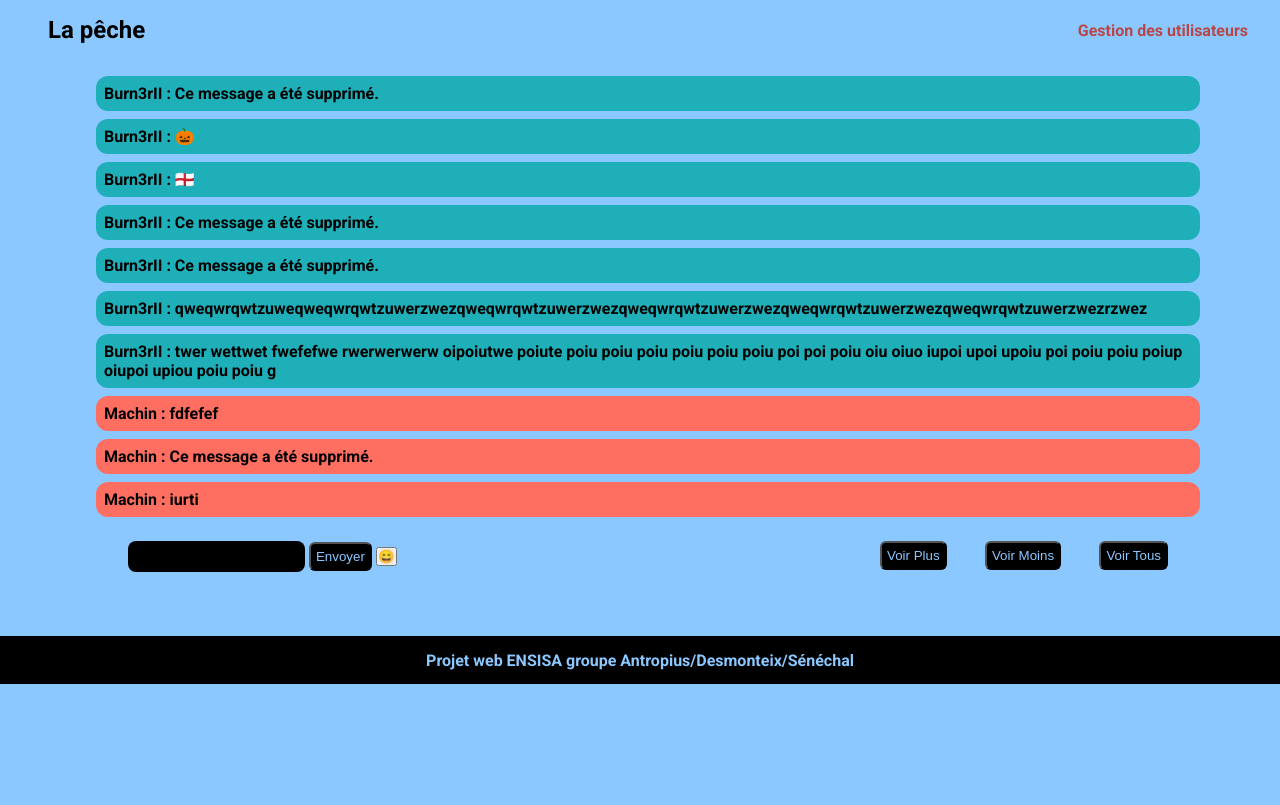
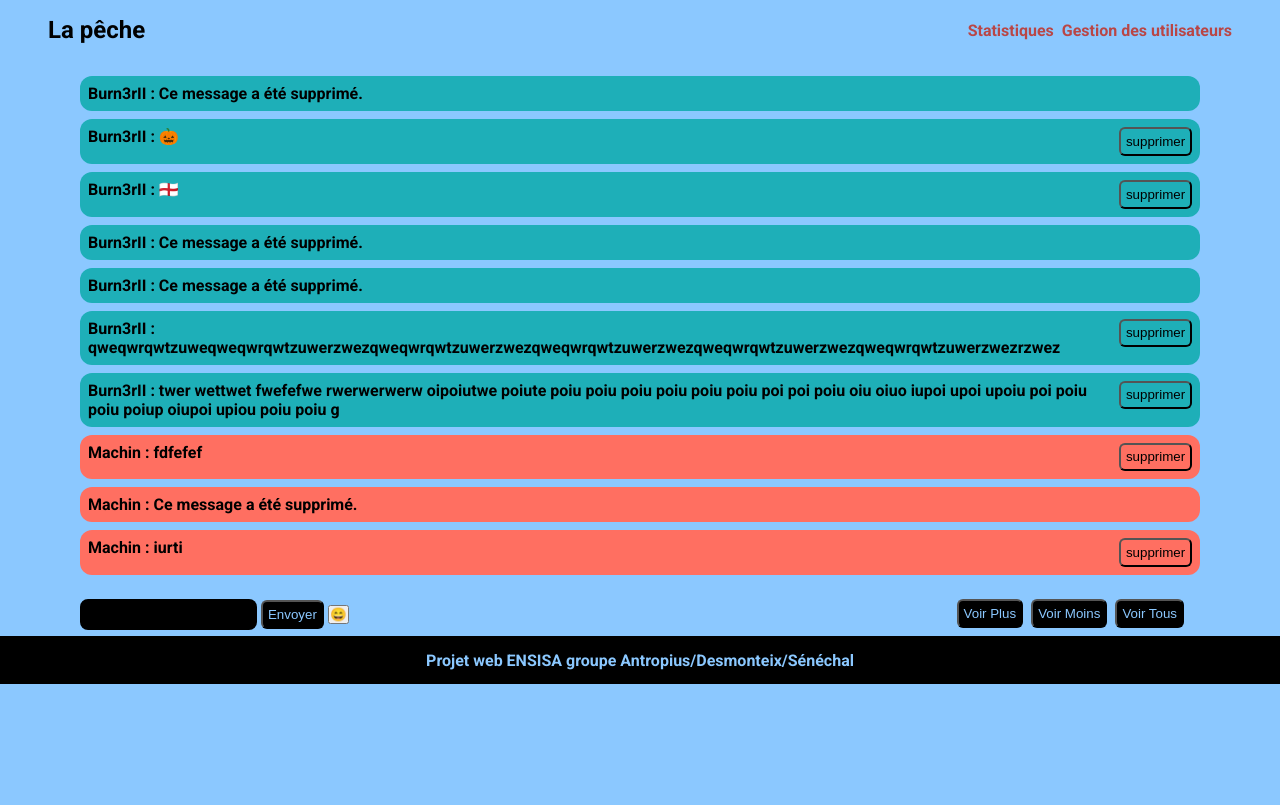
Before and after one commit to Burn3rII/ENSISAGERIE, a Django app: page /rooms/detail/3/ in a window 1280 px wide. Shown: the part 116-921 px from the top of the page. Before the commit the page ends 800 px from the top, so only its background shows below. Run offline with Django 5.2, Linux system fonts and the light colour scheme; a user stored in the database is signed in; data comes from the database, SQL or seed files in the repository; both versions use the stored data as it was after the commit.

Commit message:
Ajout possibilité de suppression de messages + correction CSS quand page trop petite

```diff
--- a/TODO.txt
+++ b/TODO.txt
@@ -5,8 +5,9 @@ Mettre un bouton dark mode correct
 Salon (page principale):
 Réduire le nb de messages visibles (mettre un scroll)
 Meilleure gestion des émojis
-Pouvoir supprimer son propre message et n'importe quel message si owner
 
 Nouvelles pages:
 Page de statistiques (nb de messages envoyés, nb d'utilisateurs actifs ou non
 etc...)
+
+Faire un carrousel de photos
--- a/messagingsite/rooms/models.py
+++ b/messagingsite/rooms/models.py
@@ -20,6 +20,7 @@ class Message(models.Model):
     room = models.ForeignKey(Room, on_delete=models.CASCADE,)
     publication_date = models.DateTimeField(auto_now_add=True)
     text = models.CharField(max_length=1000)
+    is_deleted = models.BooleanField(default=False)
 
     def __str__(self):
         return self.text
--- a/messagingsite/rooms/static/rooms/css/style.css
+++ b/messagingsite/rooms/static/rooms/css/style.css
@@ -11,7 +11,15 @@
 #nav-right {
     display: flex;
     align-items: center;
-    padding-right: 1rem;
+    padding-right: 2rem;
+}
+
+#nav-right > * {
+    margin-right: 0.5rem;
+}
+
+#nav-right > :last-child {
+    margin-right: 0rem;
 }
 
 @media screen and (max-width:1000px) {
@@ -22,6 +30,32 @@
     #nav-right {
         margin-top: 0.5rem;
         padding-left: 2rem;
+    }
+
+    #messageForm {
+        margin-left: 2rem;
+    }
+
+    #nav-seemore {
+        margin-right: 2rem;
+    }
+
+    #messages {
+        margin: 2rem 1rem 0 1rem;
+    }
+}
+
+@media screen and (min-width:1000px) {
+    #messageForm {
+        margin-left: 4rem;
+    }
+
+    #nav-seemore {
+        margin-right: 5rem;
+    }
+
+    #messages {
+        margin: 2rem 3rem 0 3rem;
     }
 }
 
@@ -38,12 +72,45 @@
 }
 
 #messages {
-    padding: 0 2rem;
+    padding: 0 1rem;
     height: 100%;
-    margin: 2rem 3rem 0 3rem;
     flex-grow: 1;
     overflow-y: scroll;
     width: auto;
+}
+
+.my-message {
+    padding: 0.5rem;
+    margin-bottom: 0.5rem;
+    border-radius: 0.75rem;
+    background-color: var(--chat-color2);
+    display: flex;
+}
+
+.others-message {
+    padding: 0.5rem;
+    margin-bottom: 0.5rem;
+    border-radius: 0.75rem;
+    background-color: var(--chat-color1);
+    display: flex;
+}
+
+.others-message p {
+    flex-grow: 1;
+    color: #000000;
+    flex-shrink: 1; /* Permet au paragraphe de réduire sa taille */
+    overflow: hidden; /* Cache le contenu dépassant la div */
+    margin: 0;
+    overflow-wrap: break-word;
+}
+
+.my-message p {
+    flex-grow: 1;
+    color: #000000;
+    flex-shrink: 1; /* Permet au paragraphe de réduire sa taille */
+    overflow: hidden; /* Cache le contenu dépassant la div */
+    margin: 0;
+    overflow-wrap: break-word;
 }
 
 #messages p {
@@ -55,44 +122,33 @@
     display: flex;
     align-items: flex-start;
     justify-content: space-between;
-    padding: 0 2rem;
+
 }
 
 #messageForm {
-    padding: 0 2rem;
     position: sticky;
     bottom: 0;
-    margin: 1rem 0 0 3rem;
+    margin-top: 1rem;
     width: 50%;
 }
 
 #nav-seemore {
     vertical-align: top;
-    width: 18rem;
-    margin: 1rem 0 0 3rem;
-    padding: 0 4rem;
+    margin-top: 1rem;
     display: flex;
     justify-content: space-between;
 }
 
+#nav-seemore > * {
+    padding-right: 0.5rem;
+}
+
+#nav-seemore > :last-child {
+    padding-right: 0;
+}
+
 #nav-seemore button {
     margin-bottom: 0;
-}
-
-#messages p.others-message {
-    padding: 0.5rem;
-    margin-bottom: 0.5rem;
-    border-radius: 0.75rem;
-    color: black;
-    background-color: var(--chat-color1);
-}
-
-#messages p.my-message {
-    padding: 0.5rem;
-    margin-bottom: 0.5rem;
-    border-radius: 0.75rem;
-    color: #000000;
-    background-color: var(--chat-color2);
 }
 
 #categoryButtonsContainer {
@@ -172,3 +228,19 @@
 .pending_request_container *, .invite_container *, .remove_user_container * {
     margin-right: 0.3rem;
 }
+
+.delete-button {
+    text-align: right;
+}
+
+.delete_message_button {
+    height: 1.8rem;
+    padding: 0.3rem;
+    border-radius: 6px;
+    color: #000000;
+    background: none;
+}
+
+.delete_message_button:hover, .delete_message_button:active{
+    background-color: #495056;
+}
--- a/messagingsite/rooms/static/rooms/js/message_script.js
+++ b/messagingsite/rooms/static/rooms/js/message_script.js
@@ -26,7 +26,6 @@ function loadMessages() {
         },
 
     });
-
 }
 
 function loadAllMessages() {
@@ -44,7 +43,6 @@ function loadAllMessages() {
             message_number_client = message_number_server;
         },
     });
-
 }
 
 function serverMessageNumber() {
@@ -79,7 +77,6 @@ function lessShownMessageNumber() {
 
 function sendMessage() {
     const roomId = document.querySelector('script[data-room-id]').getAttribute('data-room-id');
-    const csrfToken = document.querySelector('script[data-csrf-token]').getAttribute('data-csrf-token');
 
     const messageInput = $("#messageInput");
     let message = messageInput.val();
@@ -92,7 +89,7 @@ function sendMessage() {
             data: {
                 room_id: roomId,
                 message: message,
-                csrfmiddlewaretoken: csrfToken,
+                csrfmiddlewaretoken: $('input[name="csrfmiddlewaretoken"]').val()
             },
             success: function () {
                 addToQueue(async () => {
@@ -122,7 +119,6 @@ $(document).ready(function() {
         serverMessageNumber();
         loadMessages();
     });
-
 
     $('#messageForm').on('submit', function(event) {
         event.preventDefault();
@@ -161,7 +157,6 @@ $(document).ready(function() {
     });
 
     setInterval(function () {
-
         addToQueue(async () => {
             serverMessageNumber();
 
@@ -174,7 +169,25 @@ $(document).ready(function() {
                 }
             }
         });
+    }, 1000);
 
+    $("#messages").on("click", ".remove-message-btn", function() {
+        const messageId = $(this).data('message-id');
 
-    }, 1000);
+        $.ajax({
+            url: `/rooms/remove_message/`,
+            method: "POST",
+            data: {
+                message_id: messageId,
+                csrfmiddlewaretoken: $('input[name="csrfmiddlewaretoken"]').val()
+            },
+            success: function (data) {
+                alert(data.message);
+                loadMessages()
+            },
+            error: function (error) {
+                console.log("Erreur de requête AJAX:", error);
+            }
+        });
+    });
 });
--- a/messagingsite/rooms/templates/rooms/detail.html
+++ b/messagingsite/rooms/templates/rooms/detail.html
@@ -9,13 +9,13 @@
 
     {% if room.owner == user %}
     <div id="nav-right">
+        <a href="{% url 'rooms:statistics' room.id %}"
+           class="type1">Statistiques</a>
         <a href="{% url 'rooms:user_management' room.id %}"
            class="type1">Gestion des utilisateurs</a>
     </div>
     {% endif %}
 </div>
-
-
 
 <div id="chat">
     <div id="messages"></div>
@@ -29,7 +29,8 @@
         {% for category, emojis in emoji_data.items %}
             <h2>{{ category }}</h2>
             {% for emoji in emojis %}
-                <button type="button" class="emojiButtons" data-emoji="{{ emoji.char }}">
+                <button type="button" class="emojiButtons"
+                        data-emoji="{{ emoji.char }}">
                     {{ emoji.char }} - {{ emoji.name }}
                 </button>
             {% endfor %}
@@ -50,8 +51,6 @@
     </div>
 </div>
 
-
-
 <!-- Django template tags are not processed in external JavaScript
 files by default, so we pass it via the template as a constant -->
 <script type="text/javascript">
@@ -59,8 +58,7 @@ files by default, so we pass it via the template as a constant -->
 </script>
 <!-- Chargement du script de gestion des messages -->
 <script type="text/javascript" src="{% static 'rooms/js/message_script.js' %}"
-         data-room-id="{{ room.id }}"
-         data-csrf-token="{{ csrf_token }}">
+        data-room-id="{{ room.id }}">
 </script>
 <!-- Chargement du script de gestion des emojis -->
 <script type="text/javascript" src="{% static 'rooms/js/emoji_script.js' %}">
--- a/messagingsite/rooms/templates/rooms/invite_users_search_results.html
+++ b/messagingsite/rooms/templates/rooms/invite_users_search_results.html
@@ -4,7 +4,6 @@
             <div class="invite_container">
                 <p>{{ user.username }}</p>
                 <button class="invite-btn in_body_button"
-                        data-room-id="{{ room_id }}"
                         data-user-id="{{ user.id }}">Inviter</button>
             </div>
         </li>
--- a/messagingsite/rooms/templates/rooms/messages.html
+++ b/messagingsite/rooms/templates/rooms/messages.html
@@ -1,7 +1,21 @@
 {% for message in messages %}
     {% if message.sender == user %}
-    <p class="my-message">{{ message.sender.username }} : {{ message.text}}</p>
+    <div class="my-message">
+        <p>{{ message.sender.username }} : {{ message.text}}</p>
+        {% if not message.is_deleted %}
+        <button class="remove-message-btn delete_message_button"
+                data-message-id="{{ message.id }}">supprimer
+        </button>
+        {% endif %}
+    </div>
     {% else %}
-    <p class="others-message">{{ message.sender.username }} : {{ message.text}}</p>
+    <div class="others-message">
+        <p>{{ message.sender.username }} : {{ message.text}}</p>
+        {% if room.owner == user and not message.is_deleted %}
+        <button class="remove-message-btn delete_message_button"
+                data-message-id="{{ message.id }}">supprimer
+        </button>
+        {% endif %}
+    </div>
     {% endif %}
 {% endfor %}
--- a/messagingsite/rooms/templates/rooms/remove_users_search_results.html
+++ b/messagingsite/rooms/templates/rooms/remove_users_search_results.html
@@ -4,7 +4,6 @@
             <div class="remove_user_container">
                 <p>{{ user.username }}</p>
                 <button class="remove-user-btn in_body_button"
-                        data-room-id="{{ room_id }}"
                         data-user-id="{{ user.id }}">Renvoyer</button>
             </div>
         </li>
--- a/messagingsite/rooms/templates/rooms/user_management.html
+++ b/messagingsite/rooms/templates/rooms/user_management.html
@@ -33,6 +33,5 @@
 
 <script type="text/javascript"
         src="{% static 'rooms/js/user_management_script.js' %}"
-        data-room-id="{{ room.id }}"
-        data-csrf-token="{{ csrf_token }}"></script>
+        data-room-id="{{ room.id }}"></script>
 {% endblock %}
--- a/messagingsite/rooms/urls.py
+++ b/messagingsite/rooms/urls.py
@@ -20,6 +20,8 @@ urlpatterns = [
     path("create/", views.RoomCreationView.as_view(),
          name="create"),
     # Page d'un salon----------------------------------------------------------
+    path("statistics/<int:room_id>/", views.statistics,
+         name="statistics"),
     path("user_management/<int:room_id>/", views.user_management,
          name="user_management"),
     path('send_message/', views.send_message, name='send_message'),
@@ -28,6 +30,7 @@ urlpatterns = [
          name='load_all_messages'),
     path('get_message_number/', views.get_message_number,
          name='get_message_number'),
+    path('remove_message/', views.remove_message, name='remove_message'),
     # Page de gestion des utilisateurs d'un salon------------------------------
     path('search_invite_user/', views.search_invite_user,
          name='search_invite_user'),
--- a/messagingsite/rooms/views.py
+++ b/messagingsite/rooms/views.py
@@ -2,7 +2,7 @@ import os
 import json
 from django.templatetags.static import static
 from django.views.generic.edit import CreateView
-from django.db.models import Q
+from django.db.models import Q, Count
 from django.http import JsonResponse
 from django.urls import reverse_lazy
 from django.template.loader import render_to_string
@@ -15,9 +15,6 @@ from django.contrib.auth.models import User
 from .models import Room, Message, JoinRequest, RoomInvitation
 
 from .forms import RoomCreationForm
-
-"""from django.contrib.auth.models import User
-from django.contrib.auth.models import Group"""
 
 
 # Sur la page d'accueil--------------------------------------------------------
@@ -160,6 +157,33 @@ class RoomCreationView(CreateView):
 
 # Sur une page de salon--------------------------------------------------------
 @login_required
+def statistics(request, room_id):
+    room = Room.objects.get(id=room_id)
+
+    # Statistiques générales
+    total_messages = Message.objects.filter(room=room).count()
+    total_users = room.users.count()
+
+    # Statistiques des utilisateurs
+    active_users = room.users.filter(message__room=room).distinct().count()
+
+    # Activité temporelle
+    messages_per_day = Message.objects.filter(room=room).extra(
+        select={'day': 'date(publication_date)'}
+    ).values('day').annotate(count=Count('id'))
+
+    context = {
+        'room': room,
+        'total_messages': total_messages,
+        'total_users': total_users,
+        'active_users': active_users,
+        'messages_per_day': messages_per_day,
+    }
+
+    return render(request, 'rooms/room_statistics.html', context)
+
+
+@login_required
 def user_management(request, room_id):
     room = get_object_or_404(Room, pk=room_id)
 
@@ -192,16 +216,6 @@ def send_message(request):
 
 @login_required
 @require_GET
-def get_message_number(request):
-    room_id = request.GET.get('room_id')
-    room = get_object_or_404(Room, pk=room_id)
-    message_number = Message.objects.filter(room=room).count()
-
-    return JsonResponse({'message_number': message_number})
-
-
-@login_required
-@require_GET
 def load_messages(request):
     room_id = request.GET.get('room_id')
     room = get_object_or_404(Room, pk=room_id)
@@ -217,7 +231,8 @@ def load_messages(request):
     messages = Message.objects.filter(room=room).order_by(
         '-publication_date').reverse()[message_count - message_number:]
 
-    return render(request, 'rooms/messages.html', {'messages': messages})
+    return render(request, 'rooms/messages.html',
+                  {'messages': messages, 'room': room})
 
 
 @login_required
@@ -227,13 +242,45 @@ def load_all_messages(request):
     room = get_object_or_404(Room, pk=room_id)
 
     if not room.users.filter(id=request.user.id).exists():
-        return JsonResponse({'error': 'Vous ne faites pas partie de ce '
-                                      'salon.'})
+        return JsonResponse({'message': 'Vous ne faites pas partie de ce '
+                                        'salon.'})
 
     messages = Message.objects.filter(room=room).order_by(
         '-publication_date').reverse()
 
-    return render(request, 'rooms/messages.html', {'messages': messages})
+    return render(request, 'rooms/messages.html',
+                  {'messages': messages, 'room': room})
+
+
+@login_required
+@require_GET
+def get_message_number(request):
+    room_id = request.GET.get('room_id')
+    room = get_object_or_404(Room, pk=room_id)
+    message_number = Message.objects.filter(room=room).count()
+
+    return JsonResponse({'message_number': message_number})
+
+
+@login_required
+@require_POST
+def remove_message(request):
+    message_id = request.POST.get('message_id', '')
+    message = get_object_or_404(Message, id=message_id)
+
+    if request.user != message.room.owner and request.user != message.sender:
+        # Le user actuel doit être le owner ou le message doit appartenir au
+        # user actuel
+        return render(request, 'main/403.html', status=403)
+
+    if message.is_deleted:
+        return JsonResponse({'message': 'Ce message a déjà été supprimé.'})
+
+    message.text = "Ce message a été supprimé."
+    message.is_deleted = True
+    message.save()
+
+    return JsonResponse({'message': "Le message a été supprimé."})
 
 
 @login_required
@@ -461,26 +508,3 @@ def refresh_pending_requests(request):
 
     return JsonResponse({"updated_pending_requests_html":
                          updated_pending_requests_html})
-
-
-"""
-def add_member(request, room_id, user_id):
-    room = get_object_or_404(ChatRoom, pk=room_id)
-    user = get_object_or_404(get_user_model(), pk=user_id)
-
-    if request.user == room.owner:
-        room.members.add(user)
-        return HttpResponse("Member added successfully.")
-    else:
-        return HttpResponseForbidden("Permission denied. Only the owner can add members.")
-
-def delete_chat_room(request, room_id):
-    room = get_object_or_404(ChatRoom, pk=room_id)
-
-    if request.user == room.owner:
-        room.delete()
-        return HttpResponse("Chat room deleted successfully.")
-    else:
-        return HttpResponseForbidden("Permission denied. Only the owner can delete the chat room.")
-
-"""
```
Also changed, not shown: messagingsite/rooms/static/rooms/js/user_management_script.js (+6 -3 lines), messagingsite/db.sqlite3.
